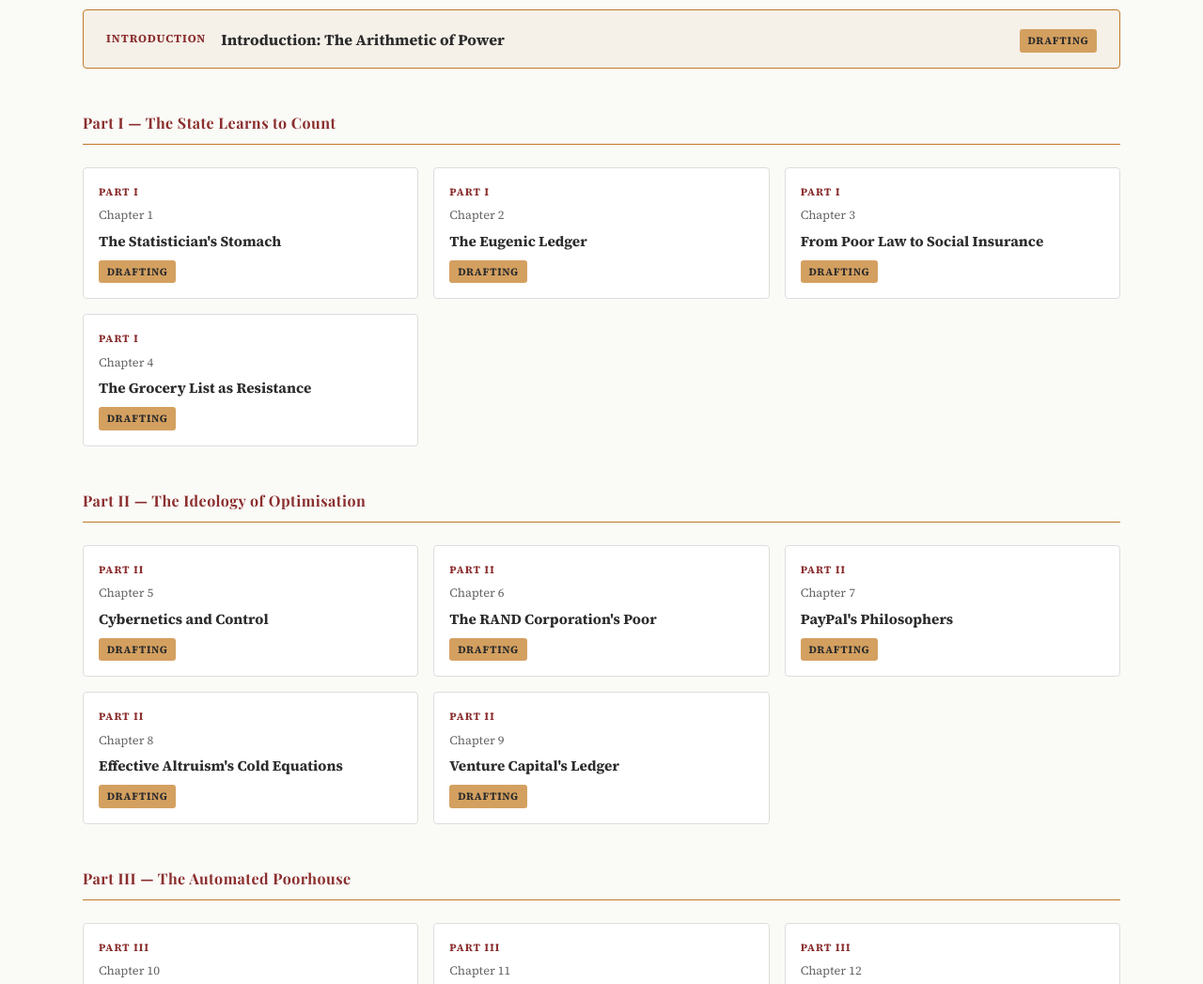
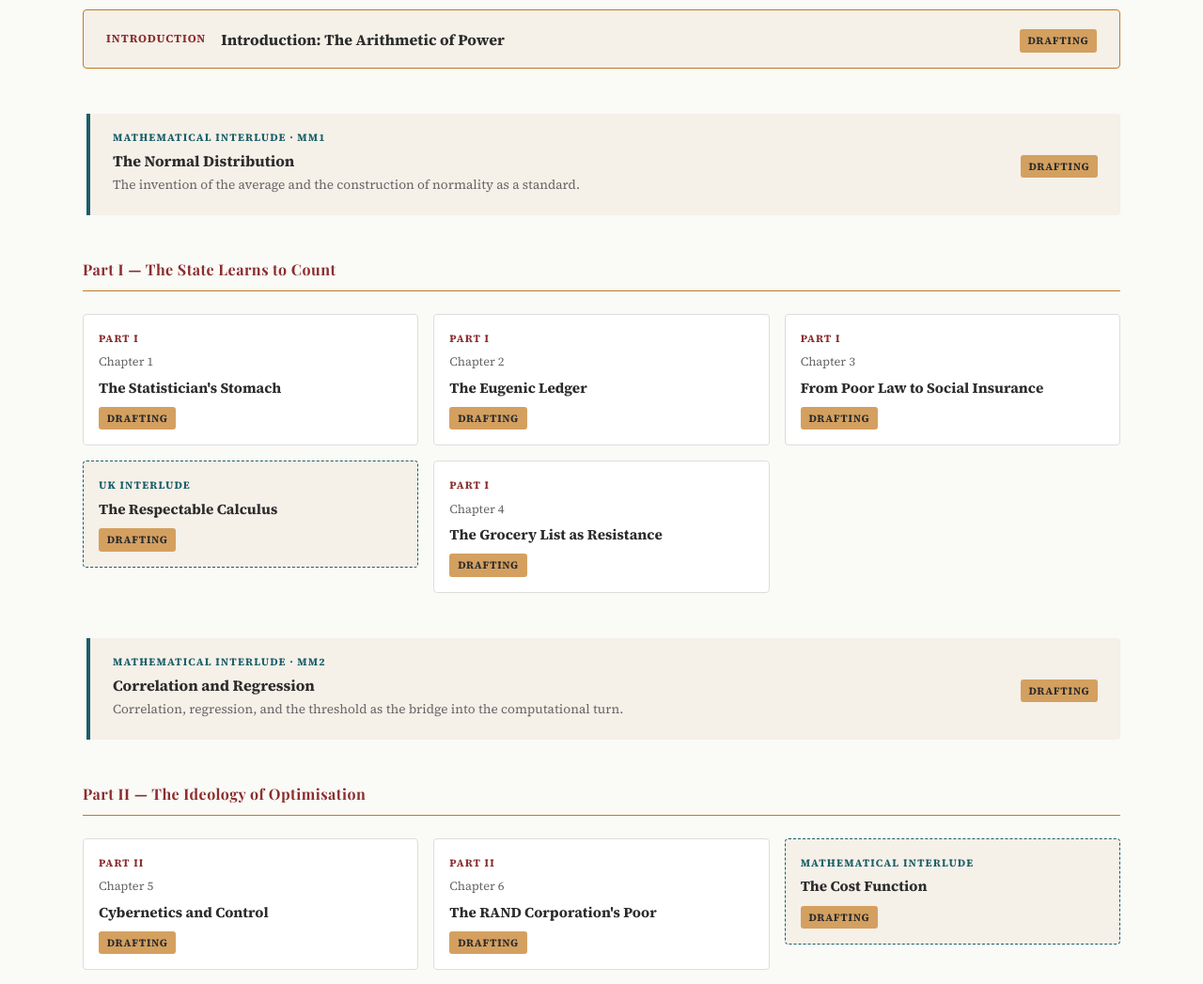
Before and after one commit to stephendor/zktheoryweb, an Astro site: page /counting-lives in a window 1280 px wide. Shown: the part 460-1507 px from the top of the page at 94% size. Built offline with nearby package versions, Linux system fonts and the light colour scheme; Astro itself is replaced by a stand-in of ours; some packages are replaced by stand-ins of ours.

Commit message:
feat: surface MM interludes on Counting Lives hub with bridge cards and supplementary grid entries

```diff
--- a/src/pages/counting-lives/index.astro
+++ b/src/pages/counting-lives/index.astro
@@ -45,6 +45,50 @@ const statusBadge = (status: string) => {
   };
   return map[status] ?? status;
 };
+
+// ─── Interlude data ───────────────────────────────────────────────────────────
+const allInterludes = await getCollection('interludes');
+
+// Supplementary interludes: placed in the chapter grid after their primary related chapter
+// mm35-the-cost-function → after ch.6 | uk-il1-respectable-calculus → after ch.3
+const suppByChapter = new Map<number, (typeof allInterludes)[number][]>();
+for (const il of allInterludes.filter((il) =>
+  il.data.interlude_slug === 'mm35-the-cost-function' ||
+  il.data.interlude_slug === 'uk-il1-respectable-calculus',
+)) {
+  const primary = il.data.related_chapters[0];
+  if (primary !== undefined) {
+    suppByChapter.set(primary, [...(suppByChapter.get(primary) ?? []), il]);
+  }
+}
+
+// Bridge interludes: one before each Part, per the book plan structure.
+// Index corresponds to parts array ['I','II','III','IV'].
+const bridgeInterludes = [
+  {
+    slug: 'mm1-normal-distribution',
+    label: 'MM1',
+    desc: 'The invention of the average and the construction of normality as a standard.',
+  },
+  {
+    slug: 'mm2-correlation-regression',
+    label: 'MM2',
+    desc: 'Correlation, regression, and the threshold as the bridge into the computational turn.',
+  },
+  {
+    slug: 'mm3-logistic-regression',
+    label: 'MM3',
+    desc: 'From scales to scores: eligibility thresholds and risk classification.',
+  },
+  {
+    slug: 'mm4-neural-networks',
+    label: 'MM4',
+    desc: 'From logistic regression to neural nets — why feature choice, training data, and loss functions encode values.',
+  },
+].map((def) => ({
+  ...def,
+  entry: allInterludes.find((il) => il.data.interlude_slug === def.slug),
+}));
 ---
 
 <BaseLayout
@@ -86,17 +130,36 @@ const statusBadge = (status: string) => {
         </section>
       )}
 
-      {/* ── Parts grid ── */}
-      {parts.map((part) => {
+      {/* ── Parts grid — with interlude bridges and supplementary interludes ── */}
+      {parts.map((part, idx) => {
         const chapters = chaptersByPart[part];
         if (!chapters || chapters.length === 0) return null;
+        const bridge = bridgeInterludes[idx];
         return (
+          <>
+            {/* Mathematical Interlude bridge before this Part */}
+            {bridge?.entry && (
+              <div class="cl-hub__interlude-bridge">
+                <a
+                  href={`/counting-lives/interludes/${bridge.slug}`}
+                  class="cl-hub__interlude-bridge-link"
+                >
+                  <span class="cl-hub__bridge-eyebrow">Mathematical Interlude · {bridge.label}</span>
+                  <span class="cl-hub__bridge-title">{bridge.entry.data.title}</span>
+                  <span class="cl-hub__bridge-desc">{bridge.desc}</span>
+                  <span class={`cl-hub__badge cl-hub__badge--${bridge.entry.data.status}`}>
+                    {statusBadge(bridge.entry.data.status)}
+                  </span>
+                </a>
+              </div>
+            )}
+
             <section class="cl-hub__part" aria-labelledby={`part-${part}-heading`}>
               <h2 class="cl-hub__part-heading" id={`part-${part}-heading`}>
                 {partNames[part]}
               </h2>
               <ol class="cl-hub__grid">
-              {chapters.map((entry) => (
+                {chapters.flatMap((entry) => [
                   <li>
                     <a
                       href={`/counting-lives/chapters/${entry.id}`}
@@ -110,10 +173,28 @@ const statusBadge = (status: string) => {
                         {statusBadge(entry.data.status)}
                       </span>
                     </a>
+                  </li>,
+                  ...(suppByChapter.get(entry.data.chapter_number) ?? []).map((il) => (
+                    <li>
+                      <a
+                        href={`/counting-lives/interludes/${il.data.interlude_slug}`}
+                        class="cl-hub__card cl-hub__card--supp-interlude"
+                        aria-label={`${il.data.type === 'uk-interlude' ? 'UK Interlude' : 'Mathematical Interlude'}: ${il.data.title}`}
+                      >
+                        <span class="cl-hub__card-supp-label">
+                          {il.data.type === 'uk-interlude' ? 'UK Interlude' : 'Mathematical Interlude'}
+                        </span>
+                        <span class="cl-hub__card-title">{il.data.title}</span>
+                        <span class={`cl-hub__badge cl-hub__badge--${il.data.status}`}>
+                          {statusBadge(il.data.status)}
+                        </span>
+                      </a>
                     </li>
-              ))}
+                  )),
+                ])}
               </ol>
             </section>
+          </>
         );
       })}
 
@@ -336,4 +417,79 @@ const statusBadge = (status: string) => {
     background-color: #EAFAF0;
     color: #1A7A3A;
   }
+
+  /* ── Mathematical Interlude bridge strips (between Introduction/Parts) ────── */
+  .cl-hub__interlude-bridge {
+    border-inline-start: 4px solid #1A5F6A;
+    background-color: var(--color-cl-cream, #F5F0E8);
+    border-radius: 0 4px 4px 0;
+    margin-inline-start: 0.25rem;
+  }
+
+  .cl-hub__interlude-bridge-link {
+    display: grid;
+    grid-template-columns: 1fr auto;
+    gap: 0.2rem 1rem;
+    padding: var(--space-md, 1rem) var(--space-lg, 1.5rem);
+    text-decoration: none;
+    color: inherit;
+    transition: background-color 0.15s;
+  }
+
+  .cl-hub__interlude-bridge-link:hover,
+  .cl-hub__interlude-bridge-link:focus-visible {
+    background-color: #dde9ea;
+  }
+
+  .cl-hub__bridge-eyebrow {
+    grid-column: 1;
+    font-size: 0.7rem;
+    font-weight: 700;
+    text-transform: uppercase;
+    letter-spacing: 0.1em;
+    color: #1A5F6A;
+  }
+
+  .cl-hub__bridge-title {
+    grid-column: 1;
+    font-size: 1rem;
+    font-weight: 600;
+    color: var(--color-cl-charcoal, #2C2C2C);
+  }
+
+  .cl-hub__bridge-desc {
+    grid-column: 1;
+    font-size: 0.85rem;
+    line-height: 1.4;
+    color: var(--color-text-muted, #666);
+    padding-block-end: 0.2rem;
+  }
+
+  .cl-hub__interlude-bridge-link .cl-hub__badge {
+    grid-column: 2;
+    grid-row: 1 / 5;
+    align-self: center;
+  }
+
+  /* ── Supplementary interlude cards (inside chapter grid) ────────────────── */
+  .cl-hub__card--supp-interlude {
+    border-color: #1A5F6A;
+    border-style: dashed;
+    background-color: var(--color-cl-cream, #F5F0E8);
+  }
+
+  .cl-hub__card--supp-interlude:hover,
+  .cl-hub__card--supp-interlude:focus-visible {
+    border-color: #1A5F6A;
+    border-style: solid;
+    box-shadow: 0 2px 8px rgb(26 95 106 / 0.12);
+  }
+
+  .cl-hub__card-supp-label {
+    font-size: 0.7rem;
+    font-weight: 700;
+    text-transform: uppercase;
+    letter-spacing: 0.1em;
+    color: #1A5F6A;
+  }
 </style>
```
Lines whose indentation alone changed are shown as unchanged.
